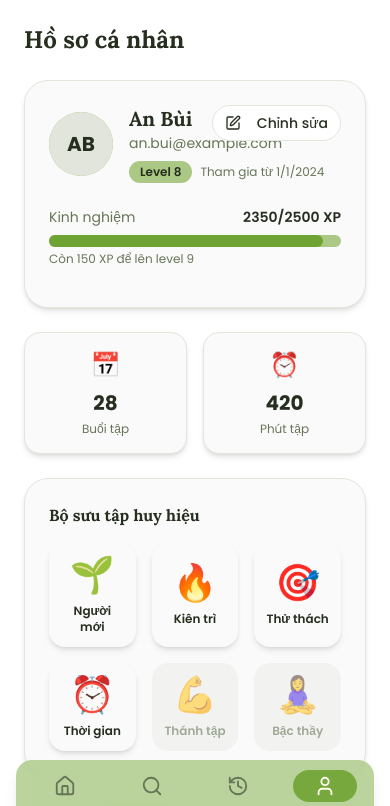
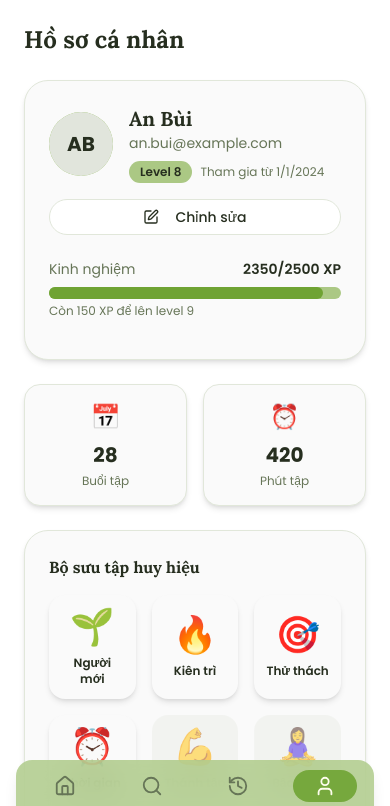
Before and after one commit to nickken253/an-lanh-wellness-guide, a React (Vite) app: page /profile in a window 390 px wide. Shown: the top 806 px of the page. Built offline with nearby package versions, Linux system fonts and the light colour scheme.

Commit message:
Fix: Profile card responsive design
Adjusted the profile card layout in `src/components/profile/ProfileCard.tsx` to be responsive for mobile screens.

```diff
--- a/src/components/profile/ProfileCard.tsx
+++ b/src/components/profile/ProfileCard.tsx
@@ -16,31 +16,32 @@ export const ProfileCard = ({ user, onSave }: ProfileCardProps) => {
   const xpProgress = (user.xp / user.xpToNext) * 100;
 
   return (
-    <Card className="p-6 mb-6 rounded-3xl shadow-md relative">
-      <div className="absolute top-6 right-6">
-        <EditProfileSheet user={user} onSave={onSave}>
-          <Button variant="outline" size="sm">
-            <Edit className="h-4 w-4 mr-2" />
-            Chỉnh sửa
-          </Button>
-        </EditProfileSheet>
-      </div>
-
-      <div className="flex items-center space-x-4 mb-6">
-        <Avatar className="w-16 h-16 bg-secondary">
+    <Card className="p-6 mb-6 rounded-3xl shadow-md">
+      <div className="flex flex-col sm:flex-row sm:justify-between sm:items-start mb-6">
+        <div className="flex items-center space-x-4 flex-grow min-w-0">
+          <Avatar className="w-16 h-16 bg-secondary flex-shrink-0">
             <AvatarFallback className="text-secondary-foreground text-xl font-bold">
               {user.name.split(' ').map(n => n[0]).join('')}
             </AvatarFallback>
           </Avatar>
-        <div className="flex-1">
-          <h2 className="text-xl font-serif font-bold text-foreground">{user.name}</h2>
-          <p className="text-muted-foreground text-sm">{user.email}</p>
-          <div className="flex items-center space-x-2 mt-2">
+          <div className="flex-1 min-w-0">
+            <h2 className="text-xl font-serif font-bold text-foreground truncate">{user.name}</h2>
+            <p className="text-muted-foreground text-sm truncate">{user.email}</p>
+            <div className="flex items-center flex-wrap gap-x-2 gap-y-1 mt-2">
               <Badge variant="secondary">Level {user.level}</Badge>
               <span className="text-xs text-muted-foreground">
                 Tham gia từ {new Date(user.joinDate).toLocaleDateString('vi-VN')}
               </span>
             </div>
+          </div>
+        </div>
+        <div className="mt-4 sm:mt-0 sm:ml-4 flex-shrink-0 w-full sm:w-auto">
+          <EditProfileSheet user={user} onSave={onSave}>
+            <Button variant="outline" size="sm" className="w-full sm:w-auto">
+              <Edit className="h-4 w-4 mr-2" />
+              Chỉnh sửa
+            </Button>
+          </EditProfileSheet>
         </div>
       </div>
 
```
Lines whose indentation alone changed are shown as unchanged.
